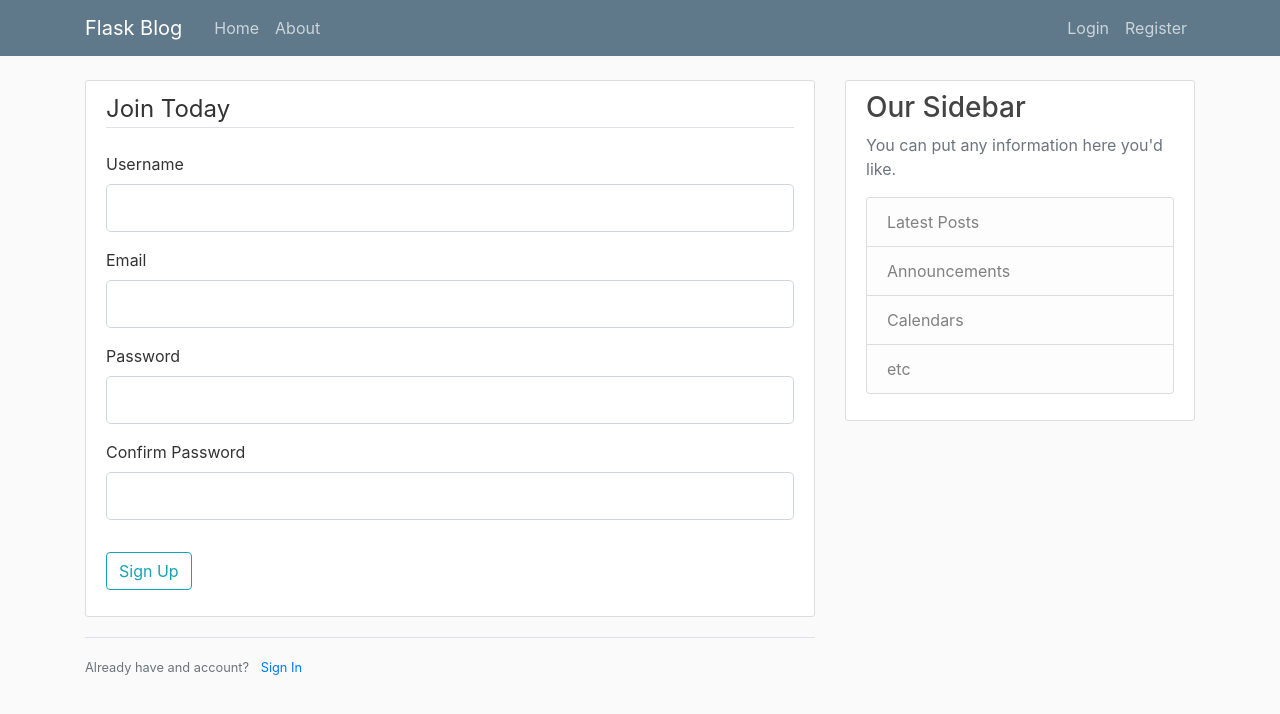
After one commit to wiserdivisor/codeblog, a Flask app: page /register in a window 1280 px wide. The commit adds this page. Shown: the top 714 px of the page. Run offline with Flask 2, Linux system fonts and the light colour scheme; some libraries are stand-ins or nearby versions.

Commit message:
commit_3

```diff
--- a/flaskblog.py
+++ b/flaskblog.py
@@ -4,7 +4,8 @@
 # log on "localhost:5000"
 
 # importing flask class.
-from flask import Flask, render_template, url_for
+from flask import Flask, render_template, url_for, flash, redirect
+from forms import RegistrationForm, LoginForm
 
 # make app variable.
 # set it to an instance of flask class.
@@ -15,6 +16,7 @@ from flask import Flask, render_template, url_for
 # templates and static files.
 # this is instanciated flask application.
 app = Flask(__name__)
+app.config['SECRET_KEY'] = '81e84b26ff8f1015428db0cc672fc862'
 
 posts = [
     {
@@ -40,12 +42,25 @@ posts = [
 @app.route("/") #homepage
 @app.route("/home")
 # function for this route
-def hello():
+def home():
     return render_template("home.html", posts=posts, title="Home")
 
 @app.route("/about")
 def about():
     return render_template("about.html", title="About")
 
+@app.route("/register", methods=['GET', 'POST'])
+def register():
+    form = RegistrationForm()
+    if form.validate_on_submit():
+        flash(f'Account created for { form.username.data }!', 'success')
+        return redirect(url_for('home'))
+    return render_template('register.html', title='Register', form=form)
+
+@app.route("/login")
+def login():
+    form = LoginForm()
+    return render_template('login.html', title='Login', form=form)
+
 if __name__ == "__main__":
     app.run(debug=True)
--- /dev/null
+++ b/forms.py
@@ -0,0 +1,18 @@
+from flask_wtf import FlaskForm
+from wtforms import StringField, PasswordField, SubmitField, BooleanField
+from wtforms.validators import DataRequired, Length, Email, EqualTo
+
+class RegistrationForm(FlaskForm):
+    username = StringField('Username',
+                            validators=[DataRequired(), Length(min=2, max=20)])
+    email = StringField('Email', validators=[DataRequired(), Email()])
+    password = PasswordField('Password', validators=[DataRequired()])
+    confirm_password = PasswordField('Confirm Password',
+                                validators=[DataRequired(), EqualTo('password')])
+    submit = SubmitField('Sign Up')
+
+class LoginForm(FlaskForm):
+    email = StringField('Email', validators=[DataRequired(), Email()])
+    password = PasswordField('Password', validators=[DataRequired()])
+    remember = BooleanField('Remember Me')
+    submit = SubmitField('Login')
--- a/templates/layout.html
+++ b/templates/layout.html
@@ -45,6 +45,17 @@
     <main role="main" class="container">
       <div class="row">
         <div class="col-md-8">
+
+          {% with messages = get_flashed_messages(with_categories=true) %}
+            {% if messages %}
+              {% for category, message in messages %}
+                <div class="alert alert-{{ category }}">
+                  {{ message }}
+                </div>
+              {% endfor %}
+            {% endif %}
+          {% endwith %}
+
           {% block content %}{% endblock %}
         </div>
         <div class="col-md-4">
--- /dev/null
+++ b/templates/register.html
@@ -0,0 +1,80 @@
+{% extends "layout.html" %}
+{% block content %}
+    <div class="content-section">
+      <form method="POST" action="">
+        {{ form.hidden_tag() }}
+        <fieldset class="form-group">
+          <legend class="border-bottom mb-4">Join Today</legend>
+          <div class="form-group">
+            {{ form.username.label(class="form-control-label") }}
+
+            {% if form.username.errors %}
+              {{ form.username(class = "form-control form-control-lg is-invalid") }}
+              <div class="invalid-feedback">
+                {% for error in form.username.errors %}
+                  <span>{{ error }}</span>
+                {% endfor %}
+              </div>
+            {% else %}
+              {{ form.username(class="form-control form-control-lg") }}
+            {% endif %}
+
+          </div>
+          <div class="form-group">
+            {{ form.email.label(class="form-control-label") }}
+
+            {% if form.email.errors %}
+              {{ form.email(class = "form-control form-control-lg is-invalid") }}
+              <div class="invalid-feedback">
+                {% for error in form.email.errors %}
+                  <span>{{ error }}</span>
+                {% endfor %}
+              </div>
+            {% else %}
+              {{ form.email(class="form-control form-control-lg") }}
+            {% endif %}
+
+          </div>
+          <div class="form-group">
+            {{ form.password.label(class="form-control-label") }}
+
+            {% if form.password.errors %}
+              {{ form.password(class = "form-control form-control-lg is-invalid") }}
+              <div class="invalid-feedback">
+                {% for error in form.password.errors %}
+                  <span>{{ error }}</span>
+                {% endfor %}
+              </div>
+            {% else %}
+              {{ form.password(class="form-control form-control-lg") }}
+            {% endif %}
+
+          </div>
+          <div class="form-group">
+            {{ form.confirm_password.label(class="form-control-label") }}
+
+            {% if form.confirm_password.errors %}
+              {{ form.confirm_password(class = "form-control form-control-lg is-invalid") }}
+              <div class="invalid-feedback">
+                {% for error in form.confirm_password.errors %}
+                  <span>{{ error }}</span>
+                {% endfor %}
+              </div>
+            {% else %}
+              {{ form.confirm_password(class="form-control form-control-lg") }}
+            {% endif %}
+
+          </div>
+        </fieldset>
+        <div class="form-group">
+          {{ form.submit(class = "btn btn-outline-info") }}
+        </div>
+      </form>
+    </div>
+    <div class="border-top pt-3">
+      <small class="text-muted">
+        Already have and account?
+        <a class = "ml-2" href="{{ url_for('login') }}">Sign In</a>
+      </small>
+    </div>
+{% endblock content %}
```
Also changed, not shown: templates/login.html (added).
